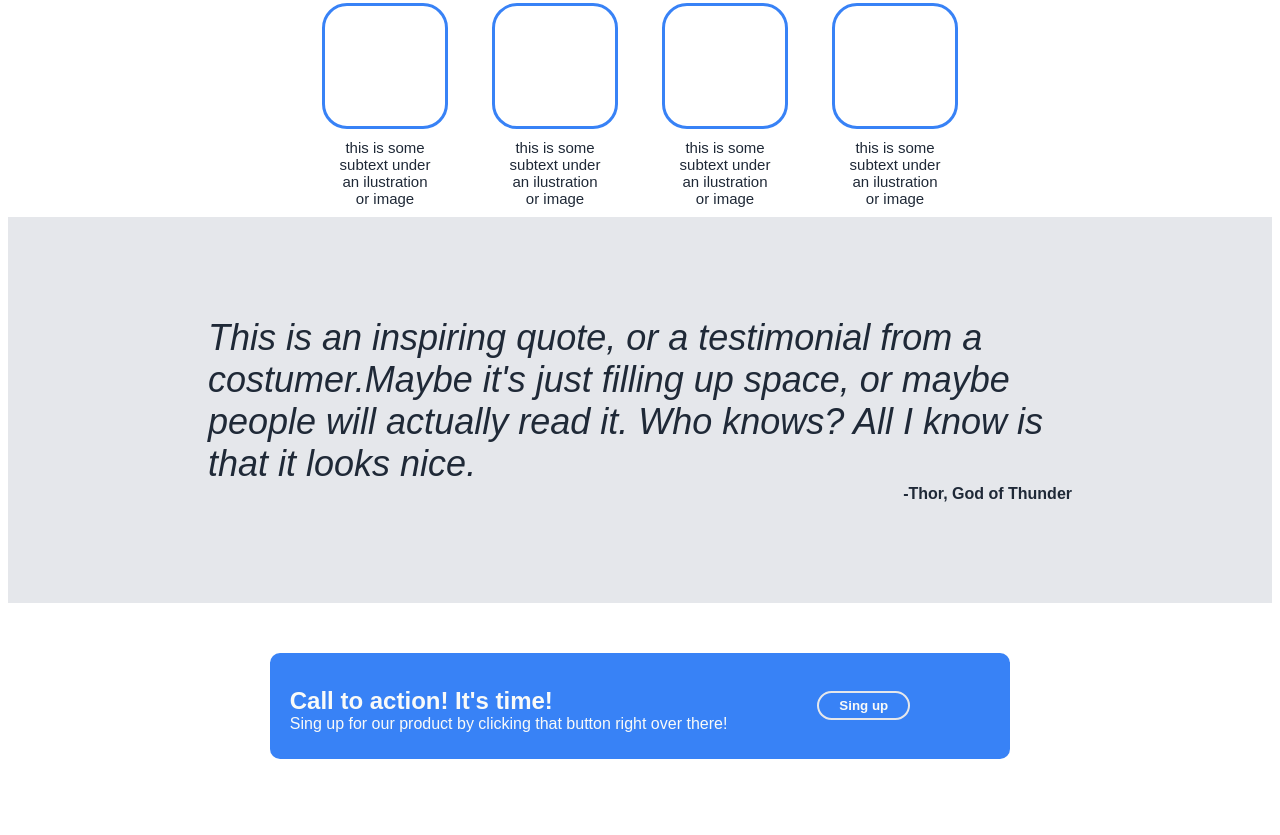
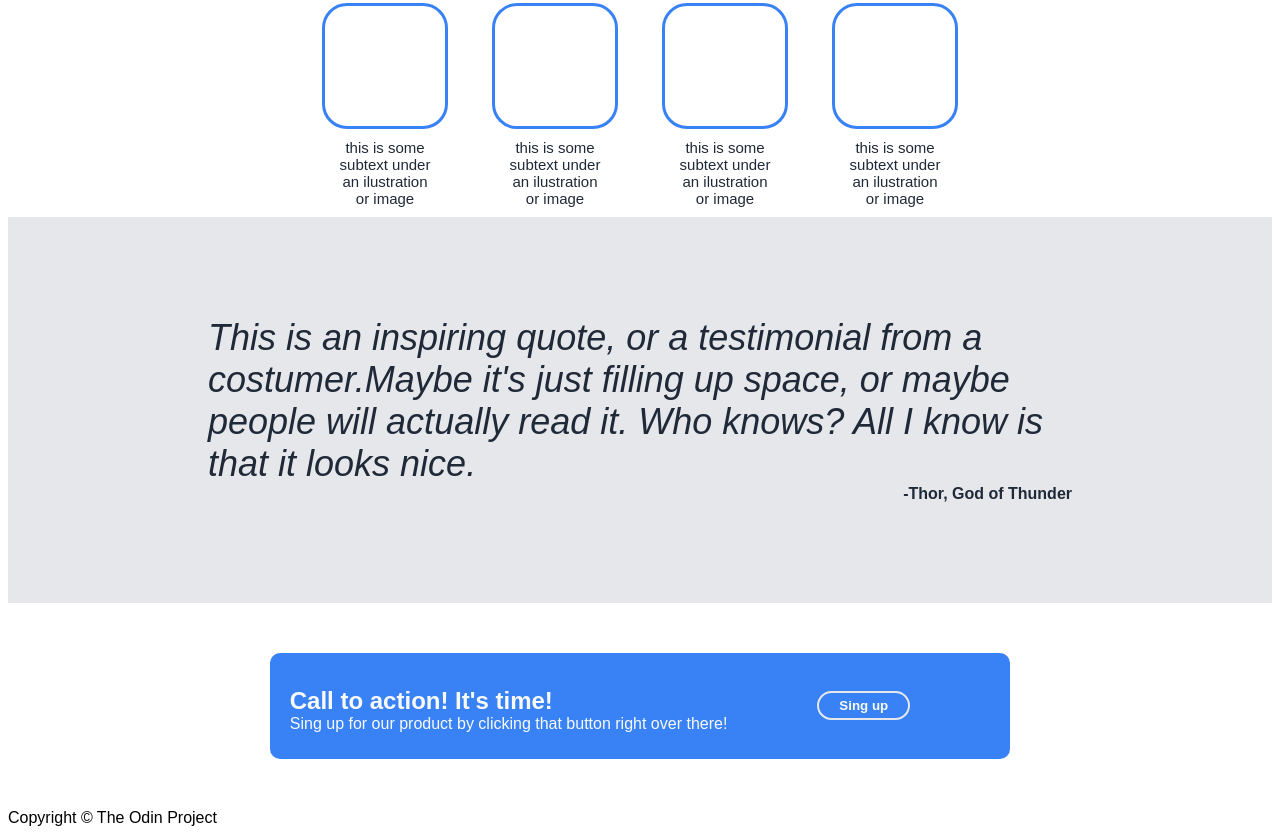
Before and after one commit to Okeff/landing-page, a plain HTML site: page index.html in a window 1280 px wide. Shown: the part 609-1444 px from the top of the page. Drawn offline with Linux system fonts and the light colour scheme.

Commit message:
Add footer HTML content

```diff
--- a/index.html
+++ b/index.html
@@ -80,6 +80,6 @@
 				<button>Sing up</button>
 			</div>
 		</div>
-		<footer></footer>
+		<footer>Copyright © The Odin Project</footer>
 	</body>
 </html>
```
